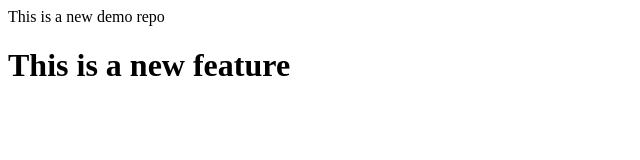
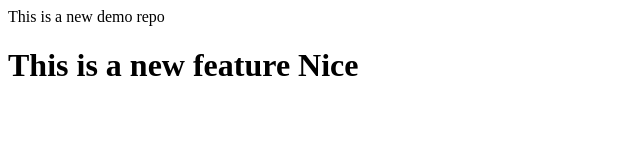
Before and after one commit to pratikroxx91/gitpractice, a plain HTML site: page index.html in a window 1280 px wide. Shown: the whole page, without its empty margins (0-640 px from the left). Drawn offline with Linux system fonts and the light colour scheme.

Commit message:
added a span

```diff
--- a/index.html
+++ b/index.html
@@ -1,2 +1,2 @@
 <p>This is a new demo repo</p>
-<h1>This is a new feature</h1>
+<h1>This is a new feature <span>Nice</span></h1>
```
